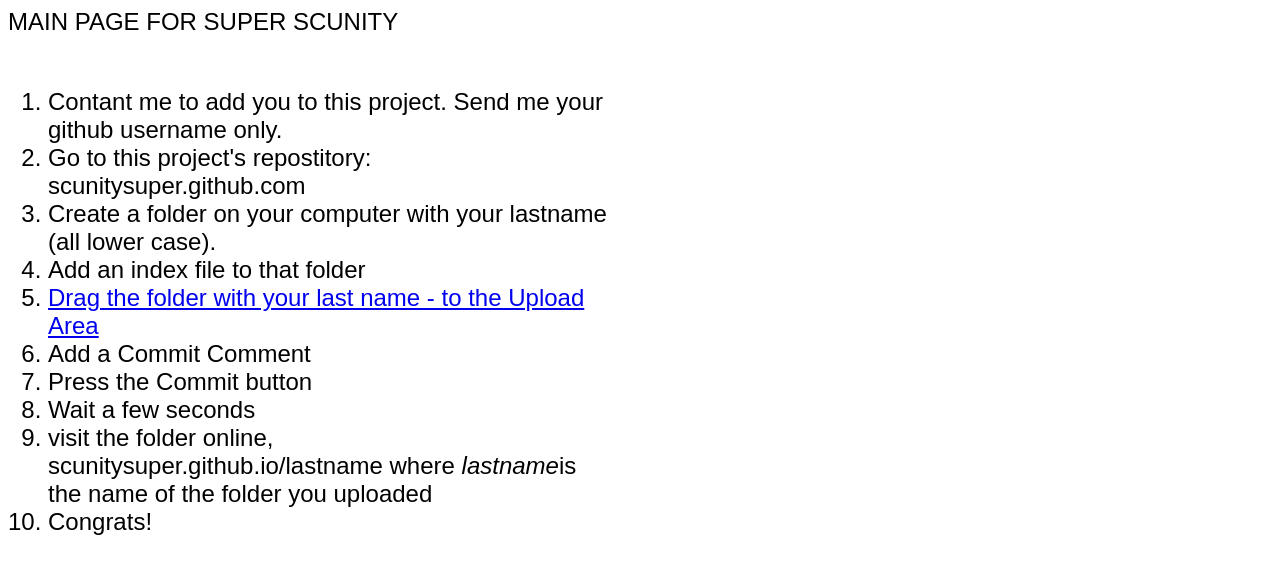
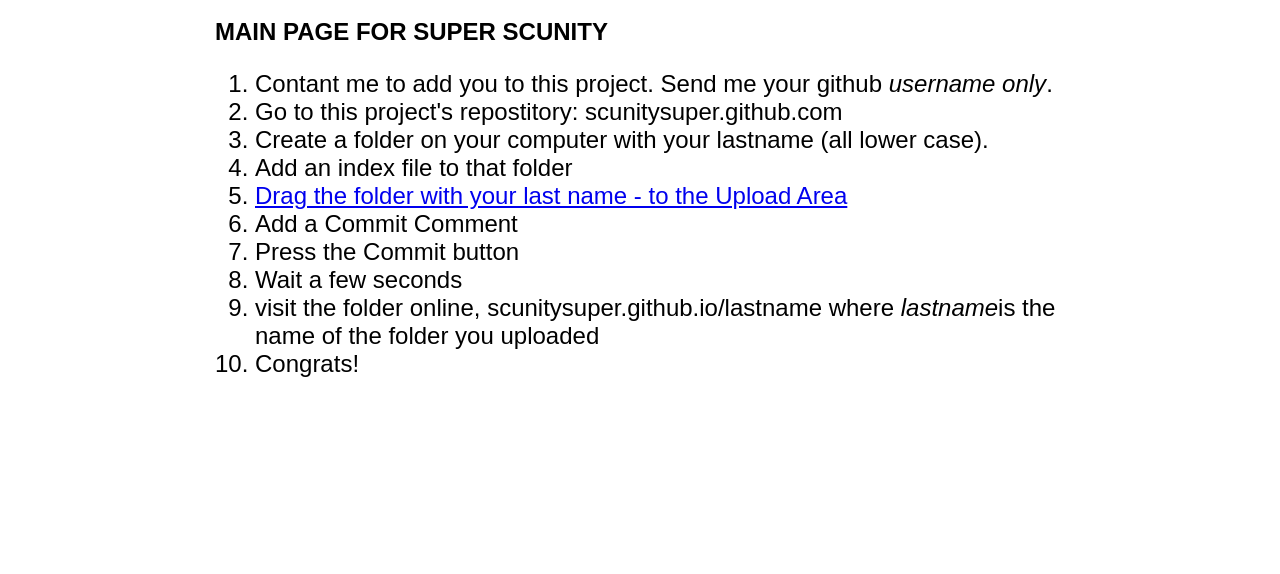
Before and after one commit to scunitysuper/scunitysuper.github.io, a plain HTML site: page index.html in a window 1280 px wide. Drawn offline with Linux system fonts and the light colour scheme.

Commit message:
update homepage

```diff
--- a/index.html
+++ b/index.html
@@ -5,22 +5,32 @@
 	<style>
 		body{
 			font-size: 24px;
-			text-align:center;
+
 			font-family: sans-serif;
 
 		}
-		div{
-			max-width: 600px;
-			text-align: left;
+		.outer{
+
+
+			text-align: center;
 		}
+		.page{
+  		max-width:850px;
+  		display: inline-block;
+  		text-align:left;
+  		background-color: white;
+  		padding:10px;
+  	}
+
 
 	</style>
 </head>
 <body>
-	<div>
-MAIN PAGE FOR SUPER SCUNITY<br><Br>
+	<div class="outer">
+				<div class="page">
+		<b>MAIN PAGE FOR SUPER SCUNITY</b><Br>
 		<ol>
-<li>Contant me to add you to this project. Send me your github username only.</li>
+		<li>Contant me to add you to this project. Send me your github <i>username only</i>.</li>
 		<li>Go to this project's repostitory: scunitysuper.github.com</li>
 		<li>Create a folder on your computer with your lastname (all lower case).</li>
 		<li>Add an index file to that folder</li>
@@ -35,5 +45,6 @@ MAIN PAGE FOR SUPER SCUNITY<br><Br>
 
 		</ol>
 		</div>
+</div>
 </body>
 </html>
```
Lines whose indentation alone changed are shown as unchanged.
